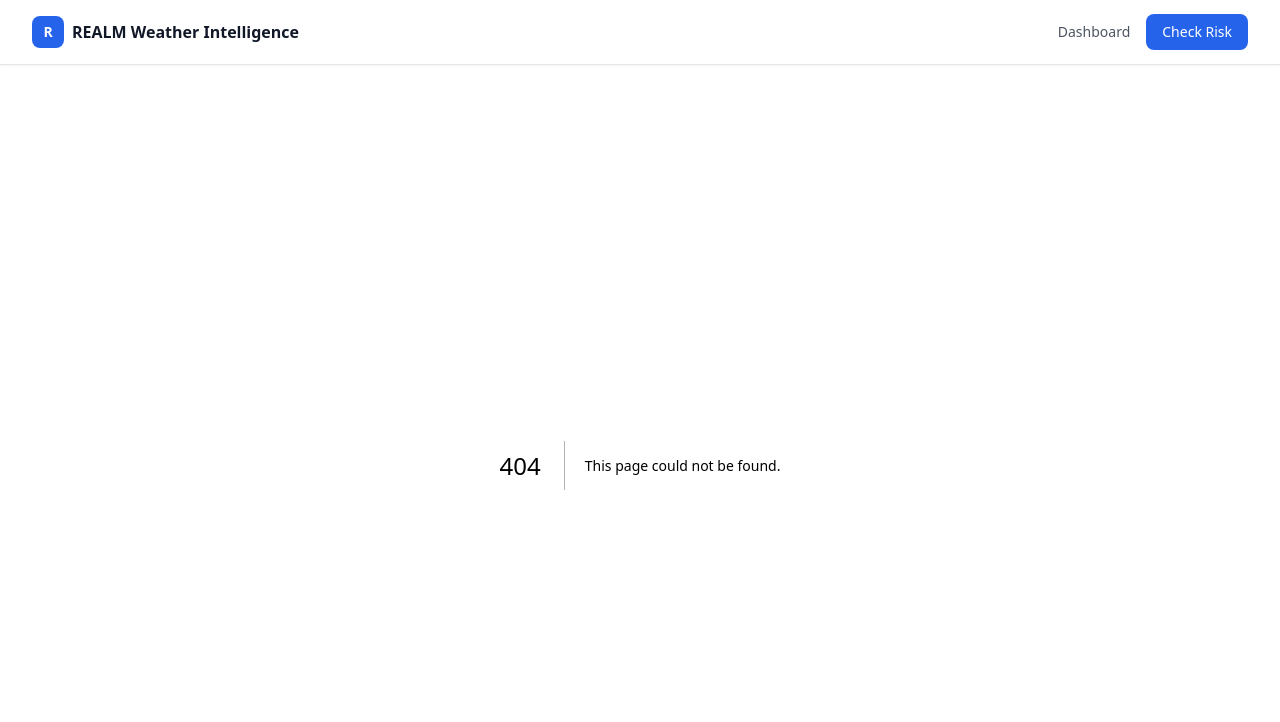
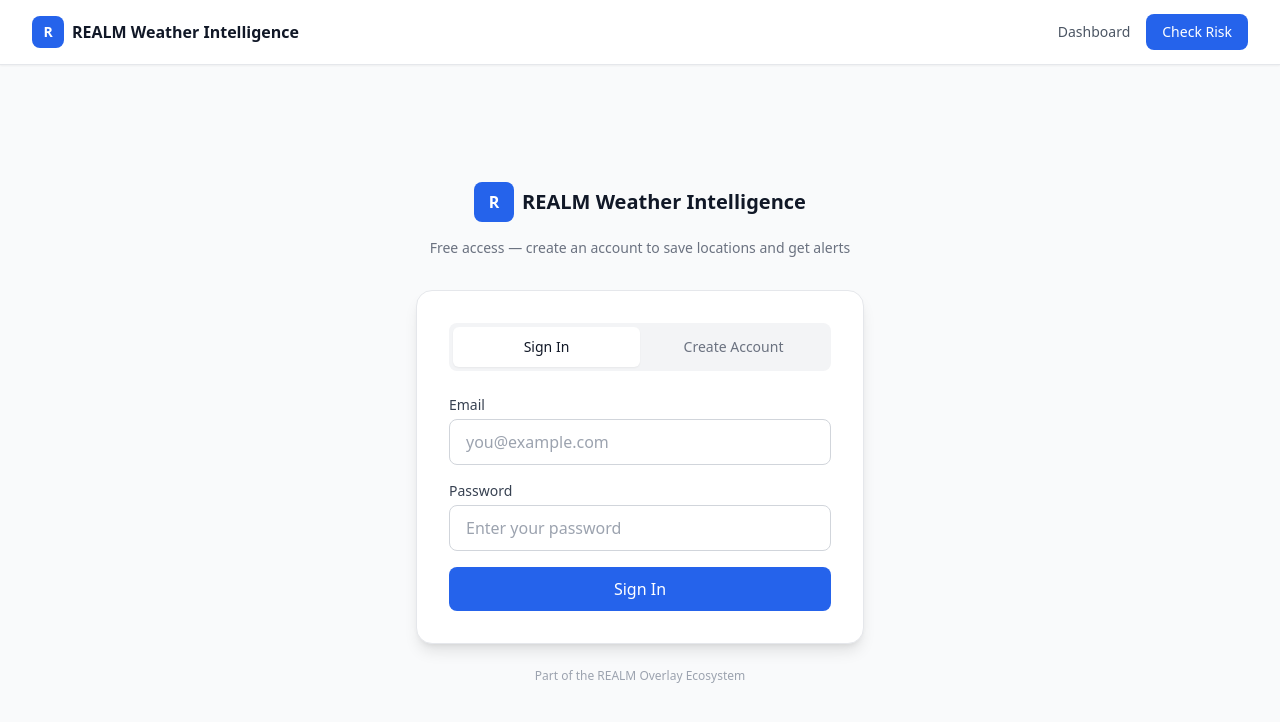
Before and after one commit to c51consulting/realm-weather-intelligence, a Next.js app in the folder frontend/: page /login in a window 1280 px wide. Before the commit this address had no page. Shown: the top 722 px of the page. Built offline with nearby package versions, Linux system fonts and the light colour scheme; no server answers.

Commit message:
Add login/register portal with Supabase auth

```diff
--- /dev/null
+++ b/frontend/src/app/login/page.tsx
@@ -0,0 +1,230 @@
+'use client';
+
+import { useState } from 'react';
+import { useRouter } from 'next/navigation';
+import { supabase } from '@/lib/supabase';
+import Link from 'next/link';
+
+export default function LoginPage() {
+  const router = useRouter();
+  const [mode, setMode] = useState<'login' | 'register'>('login');
+  const [loading, setLoading] = useState(false);
+  const [error, setError] = useState('');
+  const [success, setSuccess] = useState('');
+
+  // Form fields
+  const [email, setEmail] = useState('');
+  const [password, setPassword] = useState('');
+  const [firstName, setFirstName] = useState('');
+  const [lastName, setLastName] = useState('');
+  const [phone, setPhone] = useState('');
+
+  const handleLogin = async (e: React.FormEvent) => {
+    e.preventDefault();
+    setLoading(true);
+    setError('');
+    const { error } = await supabase.auth.signInWithPassword({ email, password });
+    if (error) {
+      setError(error.message);
+      setLoading(false);
+    } else {
+      router.push('/dashboard');
+    }
+  };
+
+  const handleRegister = async (e: React.FormEvent) => {
+    e.preventDefault();
+    setLoading(true);
+    setError('');
+    setSuccess('');
+
+    if (!firstName || !lastName || !phone) {
+      setError('All fields are required.');
+      setLoading(false);
+      return;
+    }
+
+    const { data, error: signUpError } = await supabase.auth.signUp({
+      email,
+      password,
+      options: {
+        data: {
+          first_name: firstName,
+          last_name: lastName,
+          phone: phone,
+        },
+      },
+    });
+
+    if (signUpError) {
+      setError(signUpError.message);
+      setLoading(false);
+      return;
+    }
+
+    // Insert profile into profiles table
+    if (data.user) {
+      await supabase.from('profiles').upsert({
+        id: data.user.id,
+        email: email,
+        first_name: firstName,
+        last_name: lastName,
+        phone: phone,
+        created_at: new Date().toISOString(),
+      });
+    }
+
+    setSuccess('Account created! Check your email to confirm, then sign in.');
+    setLoading(false);
+  };
+
+  return (
+    <div className="min-h-[calc(100vh-64px)] flex items-center justify-center bg-gray-50 px-4">
+      <div className="w-full max-w-md">
+        {/* Logo */}
+        <div className="text-center mb-8">
+          <div className="inline-flex items-center gap-2 mb-4">
+            <div className="w-10 h-10 bg-blue-600 rounded-lg flex items-center justify-center text-white font-bold">R</div>
+            <span className="text-xl font-bold text-gray-900">REALM Weather Intelligence</span>
+          </div>
+          <p className="text-gray-500 text-sm">Free access — create an account to save locations and get alerts</p>
+        </div>
+
+        {/* Card */}
+        <div className="bg-white rounded-2xl shadow-lg border border-gray-200 p-8">
+          {/* Tab Toggle */}
+          <div className="flex mb-6 bg-gray-100 rounded-lg p-1">
+            <button
+              onClick={() => { setMode('login'); setError(''); setSuccess(''); }}
+              className={`flex-1 py-2.5 text-sm font-medium rounded-md transition ${
+                mode === 'login' ? 'bg-white text-gray-900 shadow-sm' : 'text-gray-500 hover:text-gray-700'
+              }`}
+            >
+              Sign In
+            </button>
+            <button
+              onClick={() => { setMode('register'); setError(''); setSuccess(''); }}
+              className={`flex-1 py-2.5 text-sm font-medium rounded-md transition ${
+                mode === 'register' ? 'bg-white text-gray-900 shadow-sm' : 'text-gray-500 hover:text-gray-700'
+              }`}
+            >
+              Create Account
+            </button>
+          </div>
+
+          {error && (
+            <div className="mb-4 p-3 bg-red-50 border border-red-200 text-red-700 text-sm rounded-lg">{error}</div>
+          )}
+          {success && (
+            <div className="mb-4 p-3 bg-green-50 border border-green-200 text-green-700 text-sm rounded-lg">{success}</div>
+          )}
+
+          {mode === 'login' ? (
+            <form onSubmit={handleLogin} className="space-y-4">
+              <div>
+                <label className="block text-sm font-medium text-gray-700 mb-1">Email</label>
+                <input
+                  type="email"
+                  required
+                  value={email}
+                  onChange={(e) => setEmail(e.target.value)}
+                  className="w-full px-4 py-2.5 border border-gray-300 rounded-lg focus:ring-2 focus:ring-blue-500 focus:border-blue-500 outline-none transition text-gray-900"
+                  placeholder="you@example.com"
+                />
+              </div>
+              <div>
+                <label className="block text-sm font-medium text-gray-700 mb-1">Password</label>
+                <input
+                  type="password"
+                  required
+                  value={password}
+                  onChange={(e) => setPassword(e.target.value)}
+                  className="w-full px-4 py-2.5 border border-gray-300 rounded-lg focus:ring-2 focus:ring-blue-500 focus:border-blue-500 outline-none transition text-gray-900"
+                  placeholder="Enter your password"
+                />
+              </div>
+              <button
+                type="submit"
+                disabled={loading}
+                className="w-full bg-blue-600 text-white py-2.5 rounded-lg font-medium hover:bg-blue-700 transition disabled:opacity-50 disabled:cursor-not-allowed"
+              >
+                {loading ? 'Signing in...' : 'Sign In'}
+              </button>
+            </form>
+          ) : (
+            <form onSubmit={handleRegister} className="space-y-4">
+              <div className="grid grid-cols-2 gap-3">
+                <div>
+                  <label className="block text-sm font-medium text-gray-700 mb-1">First Name</label>
+                  <input
+                    type="text"
+                    required
+                    value={firstName}
+                    onChange={(e) => setFirstName(e.target.value)}
+                    className="w-full px-4 py-2.5 border border-gray-300 rounded-lg focus:ring-2 focus:ring-blue-500 focus:border-blue-500 outline-none transition text-gray-900"
+                    placeholder="First"
+                  />
+                </div>
+                <div>
+                  <label className="block text-sm font-medium text-gray-700 mb-1">Last Name</label>
+                  <input
+                    type="text"
+                    required
+                    value={lastName}
+                    onChange={(e) => setLastName(e.target.value)}
+                    className="w-full px-4 py-2.5 border border-gray-300 rounded-lg focus:ring-2 focus:ring-blue-500 focus:border-blue-500 outline-none transition text-gray-900"
+                    placeholder="Last"
+                  />
+                </div>
+              </div>
+              <div>
+                <label className="block text-sm font-medium text-gray-700 mb-1">Email</label>
+                <input
+                  type="email"
+                  required
+                  value={email}
+                  onChange={(e) => setEmail(e.target.value)}
+                  className="w-full px-4 py-2.5 border border-gray-300 rounded-lg focus:ring-2 focus:ring-blue-500 focus:border-blue-500 outline-none transition text-gray-900"
+                  placeholder="you@example.com"
+                />
+              </div>
+              <div>
+                <label className="block text-sm font-medium text-gray-700 mb-1">Cell / Mobile Number</label>
+                <input
+                  type="tel"
+                  required
+                  value={phone}
+                  onChange={(e) => setPhone(e.target.value)}
+                  className="w-full px-4 py-2.5 border border-gray-300 rounded-lg focus:ring-2 focus:ring-blue-500 focus:border-blue-500 outline-none transition text-gray-900"
+                  placeholder="+1 (555) 000-0000"
+                />
+              </div>
+              <div>
+                <label className="block text-sm font-medium text-gray-700 mb-1">Password</label>
+                <input
+                  type="password"
+                  required
+                  minLength={6}
+                  value={password}
+                  onChange={(e) => setPassword(e.target.value)}
+                  className="w-full px-4 py-2.5 border border-gray-300 rounded-lg focus:ring-2 focus:ring-blue-500 focus:border-blue-500 outline-none transition text-gray-900"
+                  placeholder="Min 6 characters"
+                />
+              </div>
+              <button
+                type="submit"
+                disabled={loading}
+                className="w-full bg-blue-600 text-white py-2.5 rounded-lg font-medium hover:bg-blue-700 transition disabled:opacity-50 disabled:cursor-not-allowed"
+              >
+                {loading ? 'Creating account...' : 'Create Free Account'}
+              </button>
+              <p className="text-xs text-gray-400 text-center">By creating an account you agree to our Terms of Service.</p>
+            </form>
+          )}
+        </div>
+
+        <p className="text-center text-xs text-gray-400 mt-6">Part of the REALM Overlay Ecosystem</p>
+      </div>
+    </div>
+  );
+}
```
